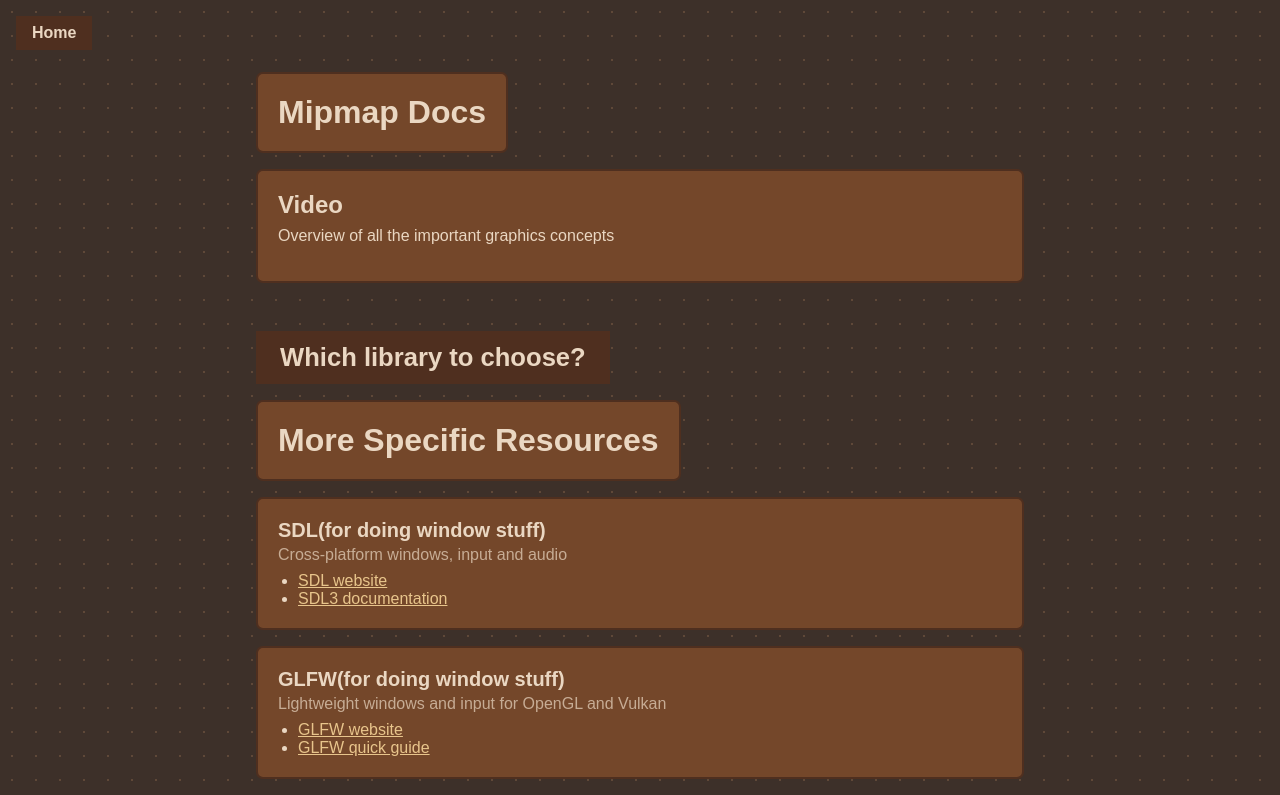
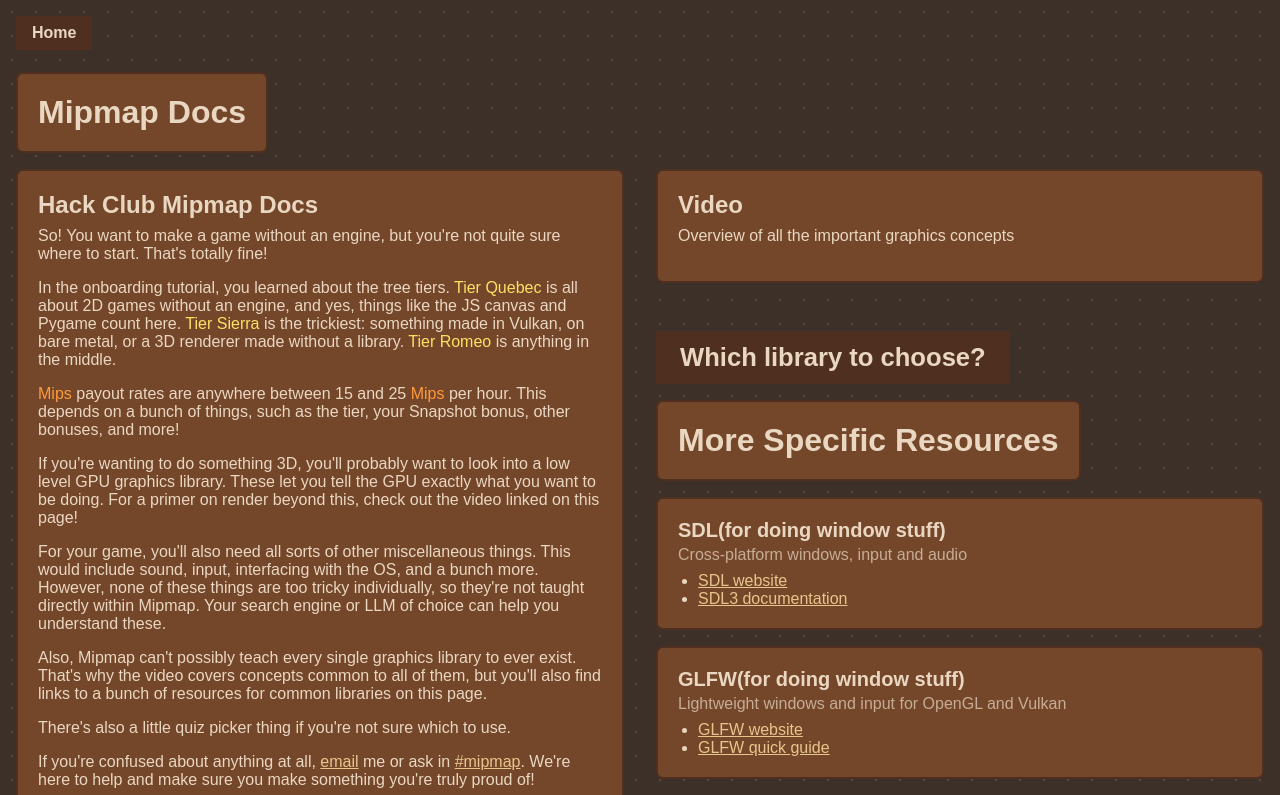
Before and after one commit to hackclub/mipmap, a SvelteKit app in the folder frontend/: page /docs in a window 1280 px wide. Shown: the top 795 px of the page. Built offline with nearby package versions, Linux system fonts and the light colour scheme; no server answers; a web font is replaced by a local one.

Commit message:
update docs page

```diff
--- a/frontend/package.json
+++ b/frontend/package.json
@@ -15,6 +15,7 @@
 		"@sveltejs/adapter-static": "^3.0.10",
 		"@sveltejs/kit": "^2.63.0",
 		"@sveltejs/vite-plugin-svelte": "^7.1.2",
+		"marked": "^18.1.1",
 		"svelte": "^5.56.1",
 		"svelte-check": "^4.6.0",
 		"typescript": "^6.0.3",
--- /dev/null
+++ b/frontend/src/routes/docs/+page.server.ts
@@ -0,0 +1,42 @@
+import { Marked } from "marked";
+import { tiers } from "$lib/projects/tiers";
+import source from "./docs.md?raw";
+
+const escape = (text: string) =>
+  text.replace(
+    /[&<>"']/g,
+    (c) =>
+      ({ "&": "&amp;", "<": "&lt;", ">": "&gt;", '"': "&quot;", "'": "&#39;" })[c]!,
+  );
+
+const keywords = new RegExp(
+  `\\b(${tiers.map((tier) => tier.name).join("|")}|Mips?|[Tt]okens?|[Pp]rizes?)\\b`,
+  "g",
+);
+
+const kind = (word: string) =>
+  word.startsWith("Tier ")
+    ? "tier"
+    : word.startsWith("Mip")
+      ? "mip"
+      : /^[Tt]oken/.test(word)
+        ? "token"
+        : "prize";
+
+const marked = new Marked({
+  renderer: {
+    text(token) {
+      if ("tokens" in token && token.tokens) return false;
+      const html = "escaped" in token && token.escaped ? token.text : escape(token.text);
+      return html.replace(keywords, (word) => `<span class="${kind(word)}">${word}</span>`);
+    },
+    link({ href, title, tokens }) {
+      if (!/^https?:\/\//.test(href)) return false;
+      const label = this.parser.parseInline(tokens);
+      const titled = title ? ` title="${escape(title)}"` : "";
+      return `<a href="${escape(href)}"${titled} target="_blank" rel="noopener">${label}</a>`;
+    },
+  },
+});
+
+export const load = () => ({ html: marked.parse(source, { async: false }) });
--- a/frontend/src/routes/docs/+page.svelte
+++ b/frontend/src/routes/docs/+page.svelte
@@ -2,6 +2,8 @@
     import SiteHead from "$lib/SiteHead.svelte";
     import MipmapButton from "$lib/ui/MipmapButton.svelte";
     import LibraryPicker, { type Library } from "$lib/docs/LibraryPicker.svelte";
+
+    let { data } = $props();
 
     function embedUrl(value: string | undefined) {
         try {
@@ -215,9 +217,13 @@
 <a class="home" href="/">Home</a>
 
 <main>
-    <header class="card">
+    <header class="card title">
         <h1>Mipmap Docs</h1>
     </header>
+    <article class="card markdown">
+        {@html data.html}
+    </article>
+    <div class="resources">
         <section class="card wide">
             <h2>Video</h2>
             <p>Overview of all the important graphics concepts</p>
@@ -266,6 +272,7 @@
                 {/each}
             </ul>
         </section>
+    </div>
 </main>
 
 {#if picking}
@@ -274,14 +281,105 @@
 
 <style>
     main {
-        max-width: 48rem;
+        max-width: 100rem;
         margin: 0 auto;
+        display: grid;
+        grid-template-columns: minmax(0, 1fr) minmax(0, 1fr);
+        align-items: start;
+        gap: 1rem 2rem;
+        padding: 4.5rem 1rem 3rem;
+        color: #ead7c2;
+    }
+
+    .title {
+        grid-column: 1 / -1;
+    }
+
+    .resources {
         display: flex;
         flex-direction: column;
         align-items: flex-start;
         gap: 1rem;
-        padding: 4.5rem 1rem 3rem;
-        color: #ead7c2;
+        min-width: 0;
+    }
+
+    .markdown {
+        width: 100%;
+        min-width: 0;
+    }
+
+    .markdown > :global(:first-child) {
+        margin-top: 0;
+    }
+
+    .markdown > :global(:last-child) {
+        margin-bottom: 0;
+    }
+
+    .markdown :global(h1),
+    .markdown :global(h2),
+    .markdown :global(h3) {
+        margin: 1.5rem 0 0.5rem;
+        font-weight: 700;
+    }
+
+    .markdown :global(p),
+    .markdown :global(ul),
+    .markdown :global(ol),
+    .markdown :global(pre) {
+        margin: 0 0 1rem;
+    }
+
+    .markdown :global(ul),
+    .markdown :global(ol) {
+        padding-left: 1.25rem;
+    }
+
+    .markdown :global(code) {
+        padding: 0.1em 0.3em;
+        background: #4f2f1f;
+        border-radius: 4px;
+    }
+
+    .markdown :global(pre) {
+        overflow-x: auto;
+        padding: 0.75rem 1rem;
+        background: #4f2f1f;
+        border-radius: 7px;
+    }
+
+    .markdown :global(pre code) {
+        padding: 0;
+    }
+
+    .markdown :global(img) {
+        max-width: 100%;
+    }
+
+    .markdown :global(a) {
+        color: #e8c58c;
+    }
+
+    .markdown :global(.mip) {
+        color: #ff9a3d;
+    }
+
+    .markdown :global(.token) {
+        color: #c3a3e6;
+    }
+
+    .markdown :global(.prize) {
+        color: #f0788a;
+    }
+
+    .markdown :global(.tier) {
+        color: #ffe066;
+    }
+
+    @media (max-width: 900px) {
+        main {
+            grid-template-columns: minmax(0, 1fr);
+        }
     }
 
     .home {
--- /dev/null
+++ b/frontend/src/routes/docs/docs.md
@@ -0,0 +1,17 @@
+# Hack Club Mipmap Docs
+
+So! You want to make a game without an engine, but you're not quite sure where to start. That's totally fine!
+
+In the onboarding tutorial, you learned about the tree tiers. Tier Quebec is all about 2D games without an engine, and yes, things like the JS canvas and Pygame count here. Tier Sierra is the trickiest: something made in Vulkan, on bare metal, or a 3D renderer made without a library. Tier Romeo is anything in the middle.
+
+Mips payout rates are anywhere between 15 and 25 Mips per hour. This depends on a bunch of things, such as the tier, your Snapshot bonus, other bonuses, and more!
+
+If you're wanting to do something 3D, you'll probably want to look into a low level GPU graphics library. These let you tell the GPU exactly what you want to be doing. For a primer on render beyond this, check out the video linked on this page!
+
+For your game, you'll also need all sorts of other miscellaneous things. This would include sound, input, interfacing with the OS, and a bunch more. However, none of these things are too tricky individually, so they're not taught directly within Mipmap. Your search engine or LLM of choice can help you understand these.
+
+Also, Mipmap can't possibly teach every single graphics library to ever exist. That's why the video covers concepts common to all of them, but you'll also find links to a bunch of resources for common libraries on this page.
+
+There's also a little quiz picker thing if you're not sure which to use.
+
+If you're confused about anything at all, [email](mailto:brendan@hackclub.com) me or ask in [#mipmap](https://hackclub.enterprise.slack.com/archives/C0C2UMX4S9E). We're here to help and make sure you make something you're truly proud of!
```
Also changed, not shown: 1 other file (tests, documents, lock files or other folders). Lines whose indentation alone changed are shown as unchanged.
